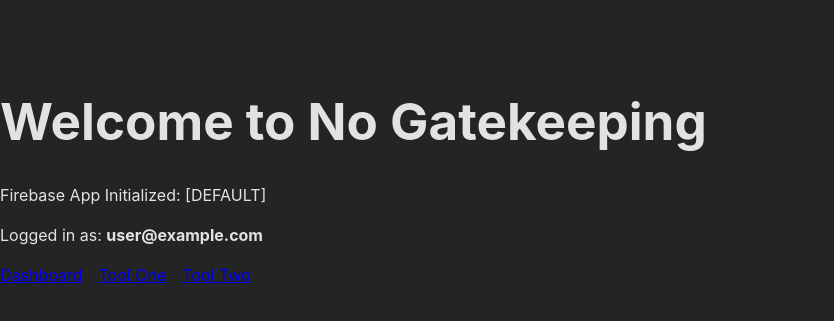
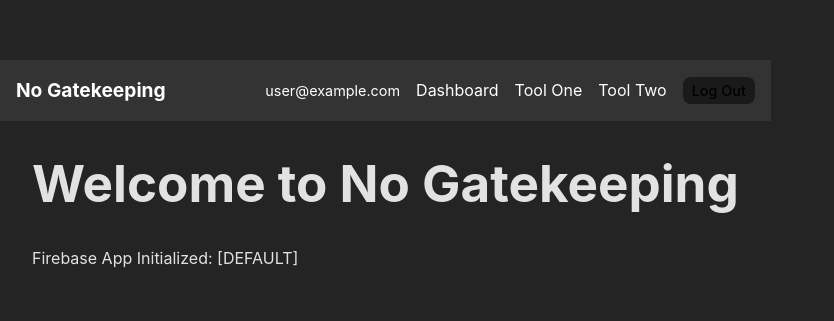
Before and after one commit to zestyitaliano/NG, a React (Vite) app: page / in a window 1280 px wide. Shown: the part 227-548 px from the top of the page, without its empty margins (0-834 px from the left). Built offline with nearby package versions, Linux system fonts and the light colour scheme; no server answers; sample sign-in values are in the browser's storage.

Commit message:
structure part 3

```diff
--- a/src/App.jsx
+++ b/src/App.jsx
@@ -7,31 +7,17 @@
 import ToolTwo from './tools/tool2/ToolTwo';
 import NotFound from './pages/NotFound';
 import ProtectedRoute from './components/ProtectedRoute';
+import Navbar from './components/Navbar';
 import { app } from './firebase';
 import { AuthProvider, useAuth } from './contexts/AuthContext';
 
 function Home() {
     const { currentUser } = useAuth();
-
     return (
         <div>
             <h1>Welcome to No Gatekeeping</h1>
             <p>Firebase App Initialized: {app.name}</p>
-            {currentUser ? (
-                <div>
-                    <p>Logged in as: <strong>{currentUser.email}</strong></p>
-                    <nav>
-                        <Link to="/dashboard" style={{ marginRight: '1rem' }}>Dashboard</Link>
-                        <Link to="/tool1" style={{ marginRight: '1rem' }}>Tool One</Link>
-                        <Link to="/tool2">Tool Two</Link>
-                    </nav>
-                </div>
-            ) : (
-                <nav>
-                    <Link to="/signup" style={{ marginRight: '1rem' }}>Go to Sign Up</Link>
-                    <Link to="/login">Go to Login</Link>
-                </nav>
-            )}
+            {!currentUser && <p>Please login to access tools.</p>}
         </div>
     );
 }
@@ -40,6 +26,8 @@
     return (
         <AuthProvider>
             <Router>
+                <Navbar />
+                <div style={{ padding: '0 2rem' }}>
                     <Routes>
                         <Route path="/" element={<Home />} />
                         <Route path="/signup" element={<Signup />} />
@@ -56,6 +44,7 @@
                         />
                         <Route path="*" element={<NotFound />} />
                     </Routes>
+                </div>
             </Router>
         </AuthProvider>
     );
--- a/src/Dashboard.jsx
+++ b/src/Dashboard.jsx
@@ -77,8 +77,6 @@
                     </ul>
                 )}
             </div>
-
-            <button onClick={handleLogout} style={{ background: '#d32f2f' }}>Log Out</button>
         </div>
     );
 }
--- /dev/null
+++ b/src/components/Navbar.jsx
@@ -0,0 +1,59 @@
+import React from 'react';
+import { Link, useNavigate } from 'react-router-dom';
+import { useAuth } from '../contexts/AuthContext';
+import { auth } from '../firebase';
+import { signOut } from 'firebase/auth';
+
+export default function Navbar() {
+    const { currentUser } = useAuth();
+    const navigate = useNavigate();
+
+    const handleLogout = async () => {
+        try {
+            await signOut(auth);
+            navigate('/login');
+        } catch (error) {
+            console.error('Error signing out:', error);
+        }
+    };
+
+    const navStyle = {
+        display: 'flex',
+        justifyContent: 'space-between',
+        alignItems: 'center',
+        padding: '1rem',
+        backgroundColor: '#333',
+        color: 'white',
+        marginBottom: '2rem'
+    };
+
+    const linkStyle = {
+        color: 'white',
+        textDecoration: 'none',
+        marginRight: '1rem'
+    };
+
+    return (
+        <nav style={navStyle}>
+            <div>
+                <Link to="/" style={{ ...linkStyle, fontWeight: 'bold', fontSize: '1.2rem' }}>No Gatekeeping</Link>
+            </div>
+            <div>
+                {currentUser ? (
+                    <>
+                        <span style={{ marginRight: '1rem', fontSize: '0.9rem' }}>{currentUser.email}</span>
+                        <Link to="/dashboard" style={linkStyle}>Dashboard</Link>
+                        <Link to="/tool1" style={linkStyle}>Tool One</Link>
+                        <Link to="/tool2" style={linkStyle}>Tool Two</Link>
+                        <button onClick={handleLogout} style={{ padding: '0.25rem 0.5rem', fontSize: '0.9rem' }}>Log Out</button>
+                    </>
+                ) : (
+                    <>
+                        <Link to="/login" style={linkStyle}>Login</Link>
+                        <Link to="/signup" style={linkStyle}>Sign Up</Link>
+                    </>
+                )}
+            </div>
+        </nav>
+    );
+}
```
Also changed, not shown: 3 other files (tests, documents, lock files or other folders). Lines whose indentation alone changed are shown as unchanged.
